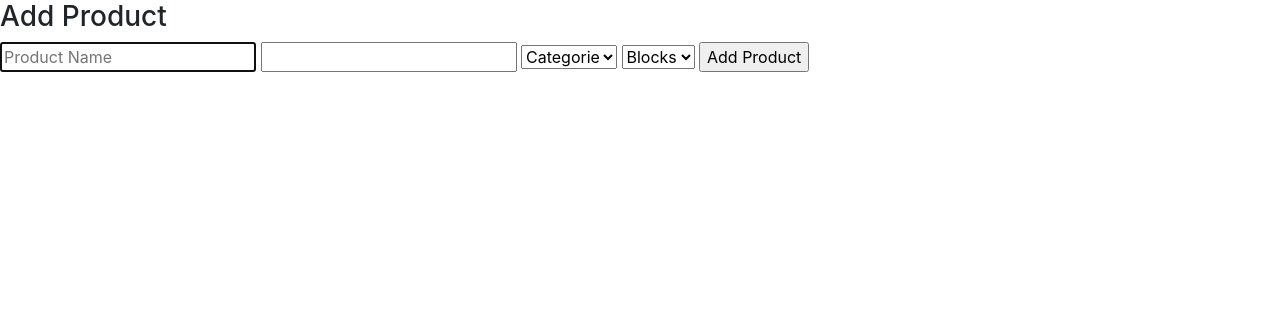
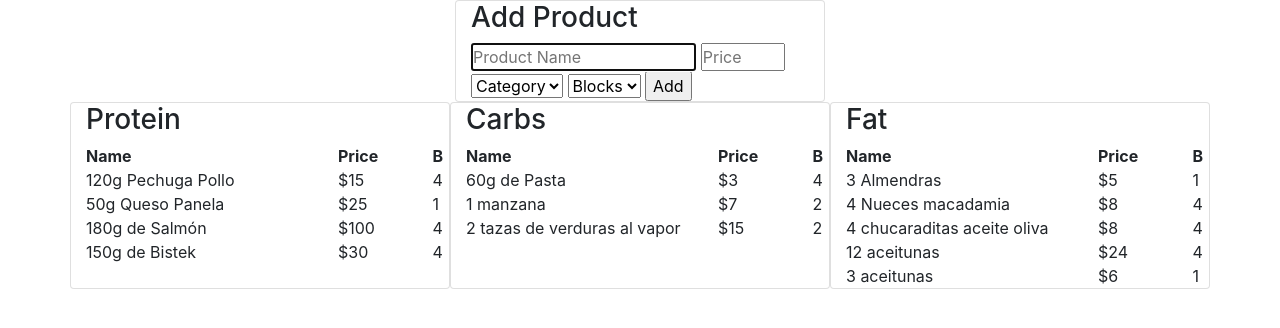
Before and after one commit to grayTurtle01/recipes, a Django app: page /zone_add_product in a window 1280 px wide. Shown: the part 56-384 px from the top of the page. Run offline with Django 3.2, Linux system fonts and the light colour scheme; data comes from the database, SQL or seed files in the repository; both versions use the stored data as it was after the commit; some libraries are stand-ins or nearby versions.

Commit message:
add zone products working and show current products

```diff
--- a/app/admin.py
+++ b/app/admin.py
@@ -1,8 +1,9 @@
 from django.contrib import admin
-from app.models import User, Recipe, DayMenu, Product
+from app.models import User, Recipe, DayMenu, Product, ZoneProduct
 
 # Register your models here.
 admin.site.register(User)
 admin.site.register(Recipe)
 admin.site.register(DayMenu)
 admin.site.register(Product)
+admin.site.register(ZoneProduct)
--- a/app/models.py
+++ b/app/models.py
@@ -34,3 +34,12 @@ class Product(models.Model):
 
     def __str__(self):
         return f"{self.name} | {self.price} "
+
+class ZoneProduct(models.Model):
+    name = models.CharField(max_length=30)
+    price = models.IntegerField()
+    category = models.CharField(max_length=20)
+    blocks = models.IntegerField()
+
+    def __str__(self):
+        return f"{self.name} | {self.price} | {self.category}"
--- a/app/templates/app/layout.html
+++ b/app/templates/app/layout.html
@@ -55,6 +55,7 @@
                     <button class="btn dropdown-toggle" data-bs-toggle='dropdown'>Zone</button>
                     <div class="dropdown-menu">
                         <a class="dropdown-item" href="{% url 'zone_add_product' %}">Add Product</a>
+                        <a class="dropdown-item" href="{% url 'zone_create_menu' %}">Create Menu</a>
                     </div>
                 </div>
 
--- a/app/templates/app/zone_add_product.html
+++ b/app/templates/app/zone_add_product.html
@@ -1,21 +1,26 @@
 {% extends 'app/layout.html' %}
 
 {% block body %}
+  <div class="container">
+
+
+  <div class="card col-lg-4 col-sm-8 mx-auto">
+
     <h3>Add Product</h3>
 
     <form action="zone_add_product" method='post'>
       {% csrf_token %}
-    <input type='text'   name="name" placeholder="Product Name" autofocus>
-    <input type="number" name="price">
+      <input class="col-8 p-0" type='text'   name="name" placeholder="Product Name" autofocus required>
+      <input class="col-3 p-0" type="number" name="price" placeholder="Price" required>
 
-    <select>
-      <option selected disabled>Categorie</option>
+      <select name="category" required>
+        <option selected disabled>Category</option>
         <option>Protein</option>
         <option>Carbs</option>
         <option>Fat</option>
       </select>
 
-    <select>
+      <select name="blocks" required>
         <option selected disabled>Blocks</option>
         <option>1</option>
         <option>2</option>
@@ -23,8 +28,86 @@
         <option>4</option>
       </select>
 
-    <input type="submit" value="Add Product">
+      <input type="submit" value="Add">
 
     </form>
+  </div>
 
+  <div class="row">
+
+    <div class="card col-lg-4 col-sm-10 mx-auto">
+      <h3>Protein</h3>
+      <div class="row">
+        <div class="col-8"><b>Name</b></div>
+        <div class="col-3"><b>Price</b></div>
+        <div class="col-1"><b>B</b></div>
+      </div>
+      {% for product in products %}
+        {% if product.category == 'Protein' %}
+          <div class="row">
+            <div class="col-8">
+              {{product.name}}
+            </div>
+            <div class="col-3">
+              ${{product.price}}
+            </div>
+            <div class="col-1">
+              {{product.blocks}}
+            </div>
+          </div>
+        {% endif %}
+      {% endfor %}
+    </div>
+
+    <div class="card col-lg-4 col-sm-10 mx-auto">
+      <h3>Carbs</h3>
+      <div class="row">
+        <div class="col-8"><b>Name</b></div>
+        <div class="col-3"><b>Price</b></div>
+        <div class="col-1"><b>B</b></div>
+      </div>
+      {% for product in products %}
+        {% if product.category == 'Carbs' %}
+          <div class="row">
+            <div class="col-8">
+              {{product.name}}
+            </div>
+            <div class="col-3">
+              ${{product.price}}
+            </div>
+            <div class="col-1">
+              {{product.blocks}}
+            </div>
+          </div>
+        {% endif %}
+      {% endfor %}
+    </div>
+
+    <div class="card col-lg-4 col-sm-10 mx-auto">
+      <h3>Fat</h3>
+      <div class="row">
+        <div class="col-8"><b>Name</b></div>
+        <div class="col-3"><b>Price</b></div>
+        <div class="col-1"><b>B</b></div>
+      </div>
+      {% for product in products %}
+        {% if product.category == 'Fat' %}
+          <div class="row">
+            <div class="col-8">
+              {{product.name}}
+            </div>
+            <div class="col-3">
+              ${{product.price}}
+            </div>
+            <div class="col-1">
+              {{product.blocks}}
+            </div>
+          </div>
+        {% endif %}
+      {% endfor %}
+    </div>
+
+  </div>
+
+</div>
 {% endblock %}
--- /dev/null
+++ b/app/templates/app/zone_create_menu.html
@@ -0,0 +1 @@
+{% extends 'app/layout.html' %}
--- a/app/urls.py
+++ b/app/urls.py
@@ -25,4 +25,5 @@ urlpatterns = [
     path("check_uncheck/<int:product_id>", views.check_uncheck, name="check_uncheck"),
     path("update_product", views.update_product, name="update_product"),
     path("zone_add_product", views.zone_add_product, name="zone_add_product"),
+    path("zone_create_menu", views.zone_create_menu, name="zone_create_menu"),
 ]
--- a/app/views.py
+++ b/app/views.py
@@ -380,13 +380,28 @@ def update_product(request):
                              })
 
 ### ZONE ###
+from .models import ZoneProduct
 def zone_add_product(request):
+
     if request.method == 'GET':
-        return render(request, 'app/zone_add_product.html')
+        products = ZoneProduct.objects.all()
+        return render(request, 'app/zone_add_product.html', {
+            'products': products
+        })
 
     if request.method == 'POST':
-        #payload = request.POST
-        name = request.POST['name']
 
-        # return JsonResponse()
-        return HttpResponse(name)
+        product = ZoneProduct(name  = request.POST['name'],
+                              price = int(request.POST['price']),
+                              category = request.POST['category'],
+                              blocks = int(request.POST['blocks']) )
+        product.save()
+
+        #return JsonResponse(request.POST)
+        return redirect('zone_add_product')
+
+def zone_create_menu(request):
+
+    if request.method == 'GET':
+
+        return render(request, 'app/zone_create_menu.html')
```
Also changed, not shown: app/migrations/0010_zoneproduct.py (added), app/migrations/0011_rename_block_zoneproduct_blocks.py (added), db.sqlite3. Lines whose indentation alone changed are shown as unchanged.
